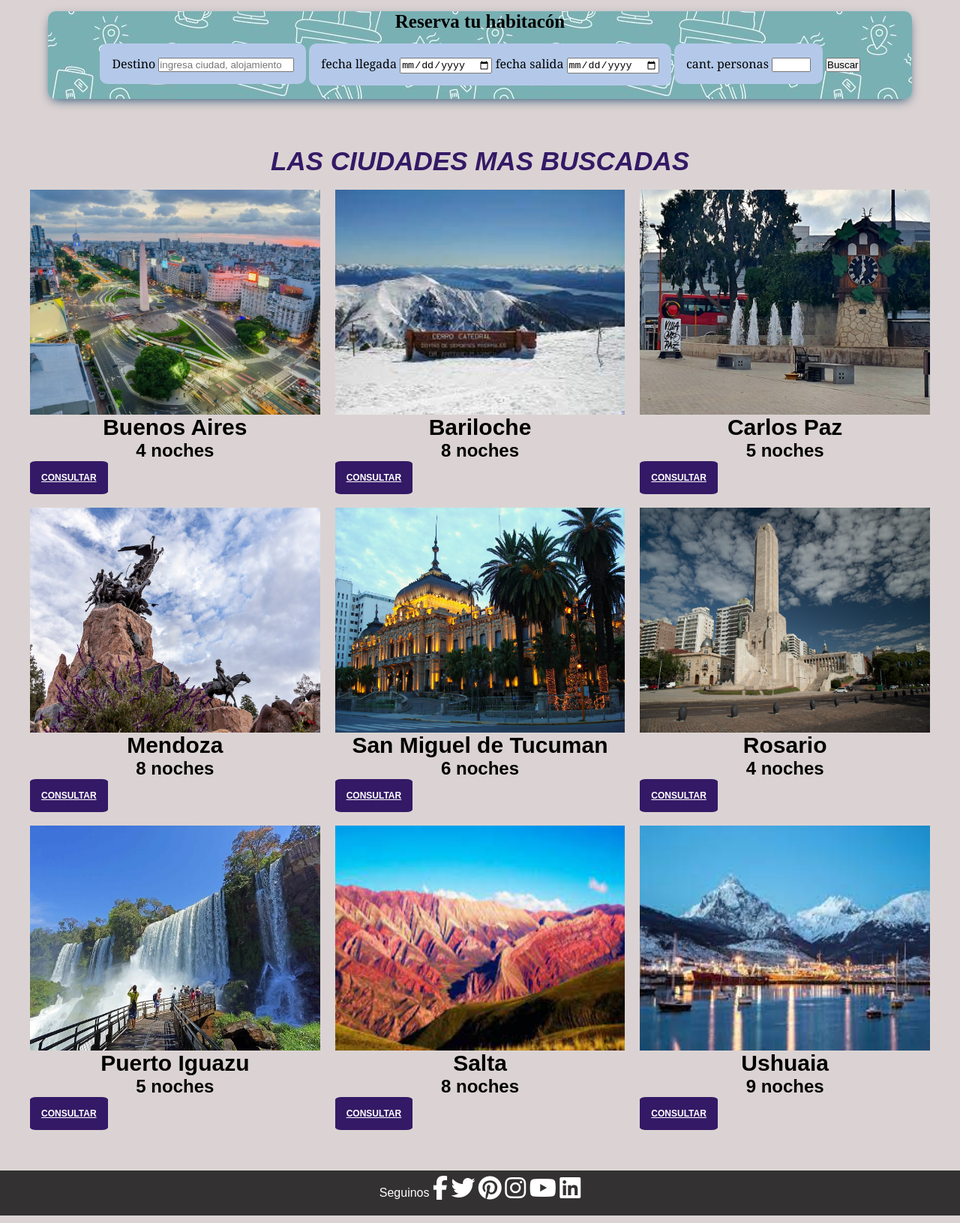
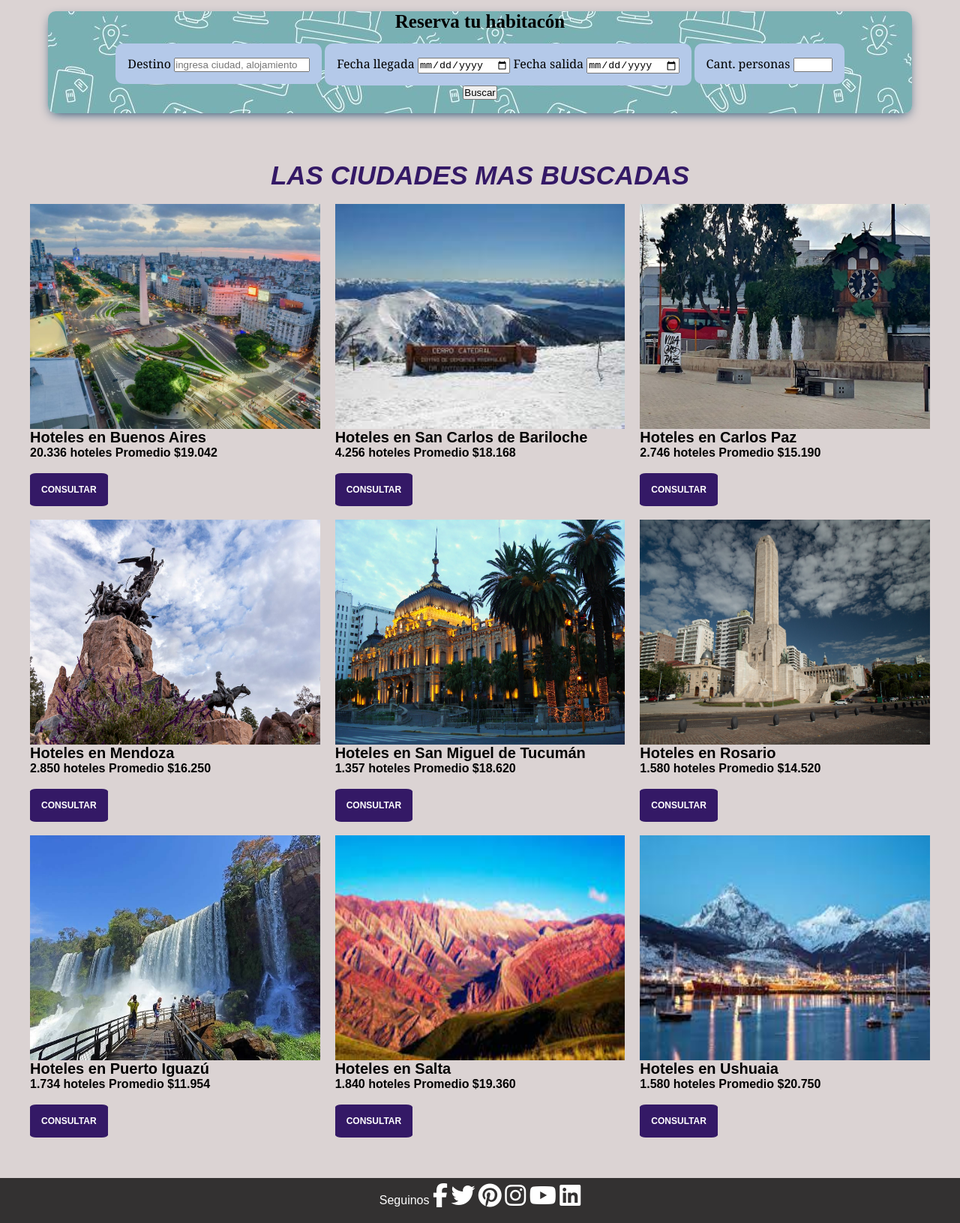
Before and after one commit to ariasandrea97/TPO_grupo_10, a plain HTML site: page hoteles.html in a window 1280 px wide. Shown: the part 460-2091 px from the top of the page at 75% size. Drawn offline with nearby package versions, Linux system fonts and the light colour scheme; a web font is replaced by a local one.

Commit message:
27102022

```diff
--- a/css/hoteles.css
+++ b/css/hoteles.css
@@ -1,7 +1,6 @@
 /**servicios**/
 
 .reserva{
-
     background-image: url(/img/hotelform.jpg) ;
     margin: auto;
     width: 90%;
@@ -12,23 +11,16 @@
     font-family: 'Inknut Antiqua', serif;
     margin-bottom: 4.5rem;
 
-
 }
 
-
-
 .titform{
-
     font-size: 2.5rem;
     margin:auto;
     color: black;
     padding-bottom: 1.5rem;
 }
 
-
-
 .aloja{
-
     font-family: 'Hina Mincho', serif;
     color: rgb(52, 25, 102);
     text-align: center;
@@ -37,9 +29,7 @@
     margin: auto;
     padding-top: 3rem;
     padding-bottom: 3rem;
-
 }
-
 
 .dato{
     background-color: #b4c9e9;
@@ -48,9 +38,7 @@
     display:inline-block;
     font-family:Cambria, Cochin ;
     text-align: center;
-
 }
-
 
 .consulta {
     display: inline-block;
@@ -63,5 +51,22 @@
     font-size: 12px;
     border-radius: 8%;
 
+}
+
+.contenedor a {
+    text-decoration: none;
+}
+.contenedor p{
+    font-family: Verdana, Geneva, Tahoma, sans-serif;
 
 }
+.contenedor h1{
+    font-size: 20px;
+    color: rgb(0, 0, 0);
+    text-align: left;
+}
+.contenedor h4{
+    font-size: 16px;
+    color: rgb(0, 0, 0);
+    text-align: left;
+}
--- a/css/styles2.css
+++ b/css/styles2.css
@@ -78,6 +78,7 @@ h5 {
 .nav-bg {
     background-color: var(--primario); /*white; */
     place-content: flex-start;
+
 }
 .navegacion-principal{
      display: inline;
@@ -262,6 +263,7 @@ h5 {
     margin: 0 auto;
 
 }
+/*
 .entrada-blog a {
     display: inline-block;
     background-color: #2196F3;
@@ -272,6 +274,7 @@ h5 {
     text-transform: uppercase;
     font-size: 12px;
 }
+*/
 
 #caja:hover{
 opacity:0.7;
@@ -310,6 +313,8 @@ opacity:0.7;
 }
 .card_v h4{
     font-weight: 600;
+    font-size: 25px;
+
 }
 .card_v p{
     padding: 0 1rem;
@@ -441,6 +446,10 @@ opacity:0.7;
         font-size:20px;
 
     }
+    .imagen {
+        height: 300px;
+        width: 300px;
+    }
 
 
     /*** menu hamburguesa ********/
@@ -491,11 +500,11 @@ opacity:0.7;
             top:0;
             right:50;
             height: 100%; /*para que ocupe el 100%*/
-            background-color: #3f6081;
+            background-color: #201717;
             padding-top: 0.5em ;
             padding-right: 1.5em; /*para desplazarlo un poco*/
             opacity: 0.8;
-            color:#FFF;
+            color:rgb(255, 255, 255);
             font-size: 1.4em;
         }
 
@@ -550,7 +559,11 @@ opacity:0.7;
         left: 40%;
     }
     header h2 {
-        font-size:50px;
+        font-size:35px;
+    }
+    .imagen {
+        height: 200px;
+        width: 200px;
     }
 }
 
--- a/hoteles.html
+++ b/hoteles.html
@@ -37,7 +37,7 @@
         </label>
 
         <nav class="navegacion-principal contenedor">
-                    <a href="index2.html" > <i class="fa-solid fa-house-chimney"></i>
+                    <a href="index.html" > <i class="fa-solid fa-house-chimney"></i>
                         <span ><br> HOME </span> </a>
                     <a href="hoteles.html" ><i class="fa-solid fa-bed"></i>
                             <span > <br> HOTELES </span></a>
@@ -64,24 +64,30 @@
           </div>
 
           <div class="dato">
-                <label for=""> fecha llegada</label>
+                <label for=""> Fecha llegada</label>
                 <input type="date">
-                <label for=""> fecha salida</label>
+                <label for=""> Fecha salida</label>
                 <input type="date"  >
           </div>
 
           <div class="dato">
-                <label> cant. personas</label>
+                <label> Cant. personas</label>
                 <input type="number" step="1" min="1" max="20">
-
            </div>
 
-            <input type="submit" value="Buscar" t>
-
+            <div >
+                <input type="submit" value="Buscar" onclick="Mensaje()">
+            </div>
       </div><br>
 
     </form>
 
+    <script>
+        function Mensaje() {
+            alert("La busqueda no se encuentra disponible en este momento")
+            return 0;
+        }
+    </script>
 
  <br>
 
@@ -94,72 +100,81 @@
                 <div id="caja" >
                     <img src="/img/buenos aires.jpg" weight="300px" height="300px">
                 </div>
-                <h1>Buenos Aires</h1>
-                <h2> 4 noches</h2>
+                <p><h1>Hoteles en Buenos Aires</h1>
+                    <h4> 20.336 hoteles <b>Promedio $19.042 </b> </h4> <br>
+                    </p>
                 <a class="consulta" href="contacto.html">Consultar</a> <br><br>
             </article>
             <article>
                 <div id="caja" >
                     <img src="img/bariloche1.jpg" weight="300px" height="300px">
                 </div>
-                <h1>Bariloche</h1>
-                <h2> 8 noches</h2>
+                <p><h1>Hoteles en San Carlos de Bariloche</h1>
+                <h4> 4.256 hoteles <b>Promedio $18.168 </b> </h4> <br>
+                </p>
                 <a class="consulta" href="contacto.html">Consultar</a>
             </article>
             <article >
                 <div id="caja" >
                     <img src="/img/carlos paz.jpg" weight="300px" height="300px">
                 </div>
-                <h1>Carlos Paz</h1>
-                <h2> 5 noches</h2>
+                <p><h1>Hoteles en Carlos Paz</h1>
+                    <h4> 2.746 hoteles <b>Promedio $15.190 </b> </h4> <br>
+                    </p>
                 <a class="consulta" href="contacto.html">Consultar</a>
             </article>
             <article >
               <div id="caja" >
                    <img src="/img/mendoza.jpg" weight="300px" height="300px">
               </div>
-                <h1>Mendoza</h1>
-                <h2> 8 noches</h2>
+              <p><h1>Hoteles en Mendoza</h1>
+                <h4> 2.850 hoteles <b>Promedio $16.250 </b> </h4> <br>
+                </p>
                 <a class="consulta" href="contacto.html">Consultar</a><br> <br>
             </article>
             <article>
                 <div id="caja" >
                     <img src="/img/tucuman.jpg" weight="300px" height="300px">
                </div>
-                <h1>San Miguel de Tucuman</h1>
-                <h2> 6 noches </h2>
+               <p><h1>Hoteles en San Miguel de Tucumán</h1>
+                <h4> 1.357 hoteles <b>Promedio $18.620 </b> </h4> <br>
+                </p>
                 <a class="consulta" href="contacto.html">Consultar</a>
             </article>
             <article>
                 <div id="caja" >
                     <img src="/img/rosario.jpg " weight="300px" height="300px">
                 </div>
-                <h1>Rosario</h1>
-                <h2>4 noches</h2>
+                <p><h1>Hoteles en Rosario</h1>
+                    <h4> 1.580 hoteles <b>Promedio $14.520 </b> </h4> <br>
+                    </p>
                 <a class="consulta" href="contacto.html">Consultar</a>
             </article>
             <article>
                 <div id="caja" >
                      <img src="/img/puerto iguazu.jpg" weight="300px" height="300px">
                 </div>
-                <h1>Puerto Iguazu</h1>
-                <h2> 5 noches</h2>
+                <p><h1>Hoteles en Puerto Iguazú</h1>
+                    <h4> 1.734 hoteles <b>Promedio $11.954 </b> </h4> <br>
+                    </p>
                 <a class="consulta" href="contacto.html">Consultar</a>
             </article>
             <article>
                 <div id="caja" >
                     <img src="img/Salta1.jpg" weight="300px" height="300px">
                 </div>
-                <h1>Salta</h1>
-                <h2> 8 noches</h2>
+                <p><h1>Hoteles en Salta</h1>
+                    <h4> 1.840 hoteles <b>Promedio $19.360 </b> </h4> <br>
+                    </p>
                 <a class="consulta" href="contacto.html">Consultar</a>
             </article>
             <article >
                 <div id="caja">
                    <img src="img/ushuaia1.jpg" weight="300px" height="300px">
                 </div>
-                <h1>Ushuaia</h1>
-                <h2>9 noches</h2>
+                <p><h1>Hoteles en Ushuaia</h1>
+                    <h4> 1.580 hoteles <b>Promedio $20.750 </b> </h4> <br>
+                    </p>
                 <a class="consulta" href="contacto.html">Consultar</a>
             </article>
         </div>
```
Also changed, not shown: contacto.html (+2 -1 lines), css/paquetes.css (+6 -4 lines), index.html (+3 -3 lines), paquetes.html (+17 -26 lines).
